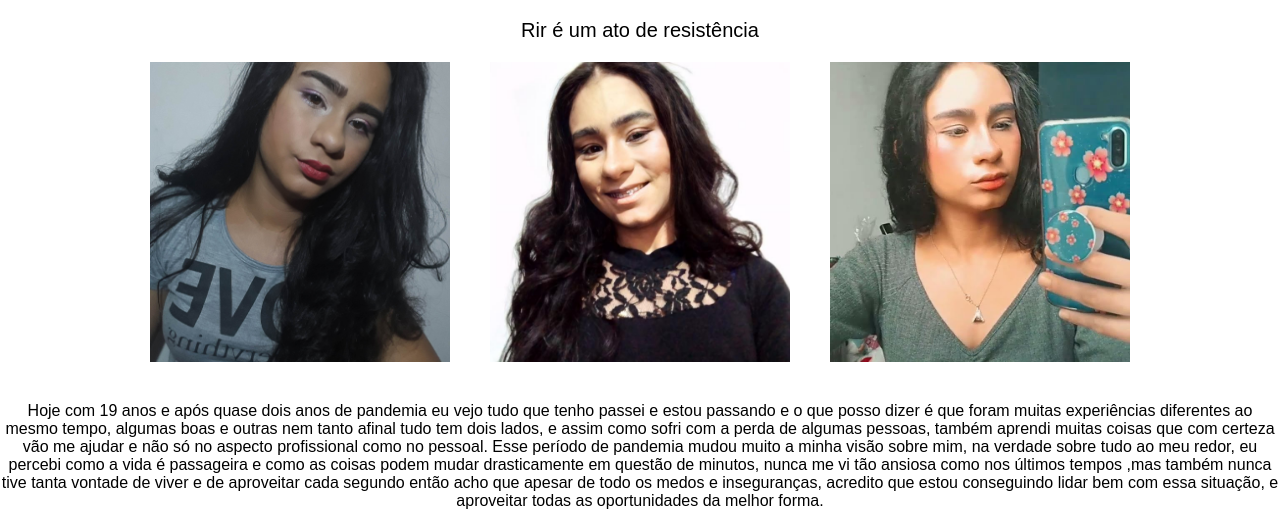
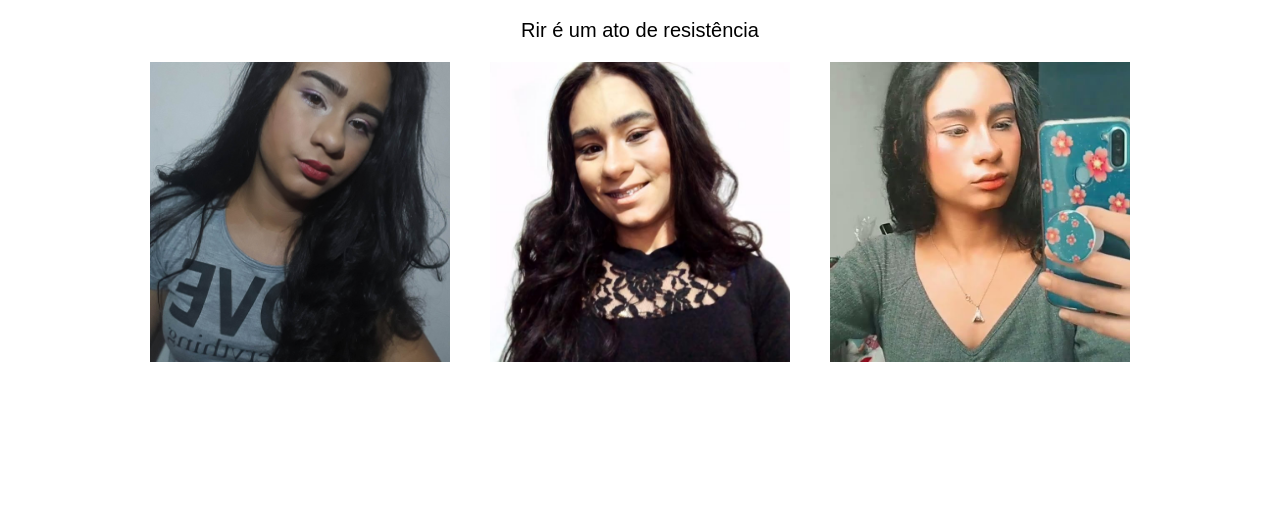
Before and after one commit to joycesmaria/joyce, a plain HTML site: page index.html in a window 1280 px wide. Shown: the part 376-886 px from the top of the page. After the commit the page ends 800 px from the top, so only its background shows below. Drawn offline with Linux system fonts and the light colour scheme; a web font is replaced by a local one.

Commit message:
Add files via upload

```diff
--- a/index.html
+++ b/index.html
@@ -10,7 +10,7 @@
         <h1>Joyce Silva</h1>
     </header>
     <main>
-        <p> Rir é um ato de resistência </p>
+        <p>Rir é um ato de resistência</p>
 
         <div id="container">
             <div><img src="foto 1.jpg" alt="" class="fotos"></div>
@@ -19,8 +19,6 @@
         </div>
     </main>
     <footer>
-        Hoje com 19 anos e após quase dois anos de pandemia eu vejo tudo que tenho passei e estou passando e o que posso dizer é que foram muitas experiências diferentes ao mesmo tempo, algumas boas e outras nem tanto afinal tudo tem dois lados, e assim como sofri com a perda de algumas pessoas, também aprendi muitas coisas que com certeza vão me ajudar e não só no aspecto profissional como no pessoal.
-            Esse período de pandemia mudou muito a minha visão sobre mim, na verdade sobre tudo ao meu redor, eu percebi como  a vida é passageira e como as coisas podem mudar drasticamente em questão de minutos, nunca me vi tão ansiosa como  nos últimos tempos ,mas também nunca tive tanta vontade de viver e de aproveitar cada segundo  então acho que apesar de todo os medos e inseguranças, acredito que estou conseguindo lidar bem com essa situação, e aproveitar todas as oportunidades da melhor forma.
 
     </footer>
 </body>
```
